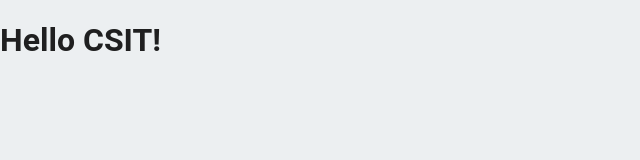
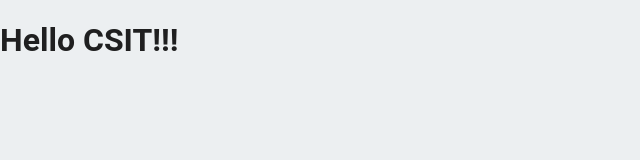
Before and after one commit to DSGGGEZ/NU-CICD, a plain HTML site: page public/index.html in a window 1280 px wide. Shown: the full height of the page, 0-640 px from the left. Drawn offline with Linux system fonts and the light colour scheme; some packages are replaced by stand-ins of ours.

Commit message:
feat: finish

```diff
--- a/public/index.html
+++ b/public/index.html
@@ -39,6 +39,6 @@
     </style>
   </head>
   <body>
-    <h1> Hello CSIT! </h1>
+    <h1> Hello CSIT!!! </h1>
   </body>
 </html>
```
